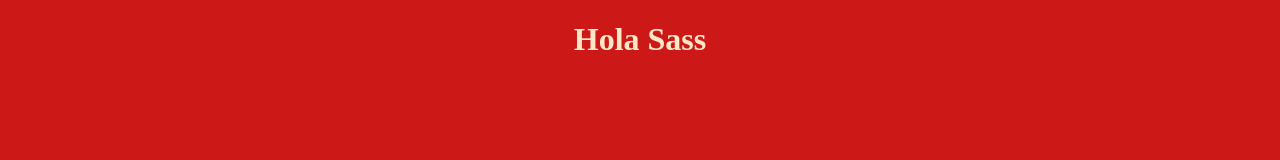
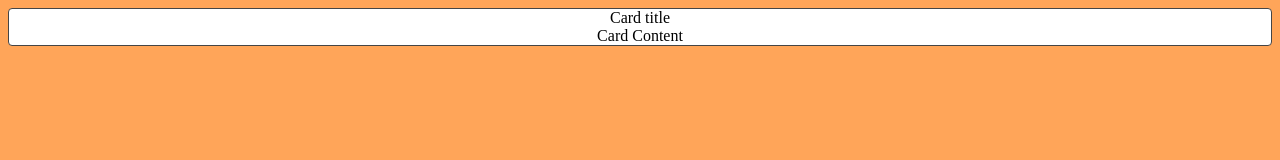
Before and after one commit to maronare10/aprendiendo_sass, a plain HTML site: page index.html in a window 1280 px wide. Drawn offline with Linux system fonts and the light colour scheme.

Commit message:
utilizando variables en sass

```diff
--- a/index.html
+++ b/index.html
@@ -7,6 +7,13 @@
   <title>Document</title>
 </head>
 <body>
-  <h1>Hola Sass</h1>
+  <div class="card">
+    <div class="card--header">
+      <div class="card--title">Card title</div>
+    </div>
+    <div class="card--body">
+      Card Content
+    </div>
+  </div>
 </body>
 </html>
--- a/sass/styles.scss
+++ b/sass/styles.scss
@@ -1,8 +1,17 @@
+$primary-color: #FFA559;
+
 body {
-  background-color:  #CD1818;
+  background-color: $primary-color;
   text-align: center;
 }
 
-h1 {
-  color: #ffe6c7
+$card-bg: #fff;
+$card-border-color: #454545;
+$card-border-radius: 4px;
+
+
+.card {
+  background-color: $card-bg;
+  border: 1px solid $card-border-color;
+  border-radius: $card-border-radius;
 }
```
Also changed, not shown: css/styles.css, 1 other file.
